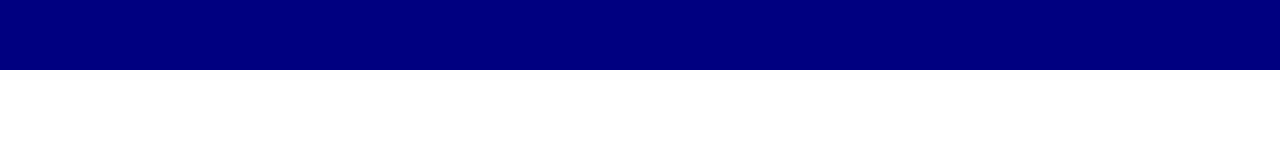
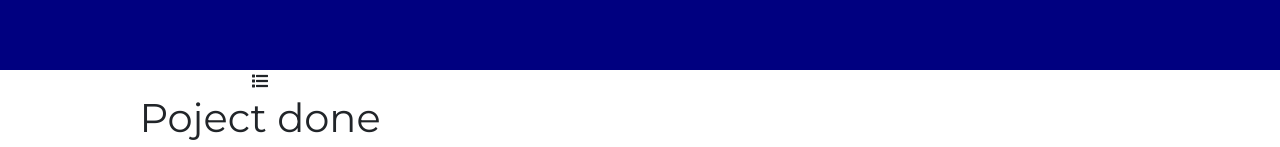
Before and after one commit to irabi01/bofu_website, a React (Create React App) app: page / in a window 1280 px wide. Shown: the part 3421-3568 px from the top of the page. Before the commit the page ends 3491 px from the top, so only its background shows below. Built offline with nearby package versions, Linux system fonts and the light colour scheme.

Commit message:
add section parallax

```diff
--- a/src/components/Home.js
+++ b/src/components/Home.js
@@ -162,6 +162,16 @@ export class Home extends Component {
             </div>
           </div>
         </div>
+        <div className="parallax">
+          <div className="container">
+            <div className="row">
+              <div className="col-md-4">
+                <i className="fas fa-list"></i>
+                <h1>Poject done</h1>
+              </div>
+            </div>
+          </div>
+        </div>
 
 
 
```
